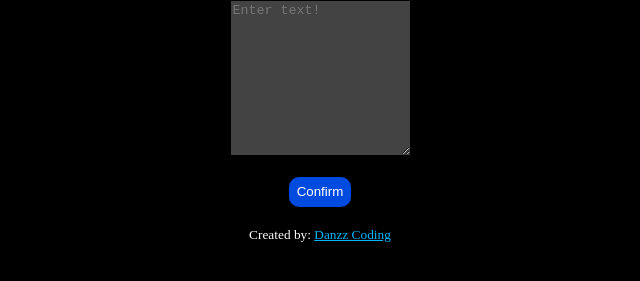
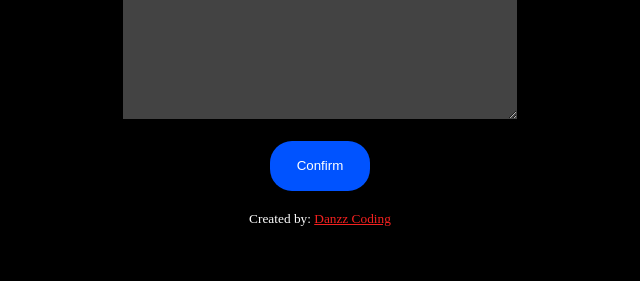
Before and after one commit to danzzcoding/api-nulis, a plain HTML site: page index.html in a window 1280 px wide. Shown: the part 231-512 px from the top of the page, without its empty margins (320-960 px from the left). Drawn offline with Linux system fonts and the light colour scheme.

Commit message:
Add files via upload

```diff
--- a/index.html
+++ b/index.html
@@ -2,18 +2,18 @@
 	<html lang="en">
 	<center>
 		<head>
-			<title>Api Nulis | Danzz Coding</title>
+			<title>Bot Nulis | Danzz Coding</title>
 			<meta name="viewport" content="width=device-width, initial-scale=1.0">
-			<meta property="og:image" content="https://danzzapi.xyz/public/img/favicon/favicon1.png">
-			<meta name="description" content="Api mager nulis by: Danzz Coding | https://danzzapi.xyz">
-			<meta name="keywords" content="Api mager nulis">
-			<link rel="icon" href="https://danzzapi.xyz/public/img/favicon/favicon1.png" type="image/png">
+			<meta property="og:image" content="favicon.jpg">
+			<meta name="description" content="Bot nulis by: Danzz Coding | https://danzzcoding.my.id">
+			<meta name="keywords" content="Bot nulis">
+			<link rel="icon" href="favicon.jpg" type="image/jpg">
 			<link rel="stylesheet" href="style.css">
 		</head>
 		<body><!-- Start -->
 
 			<div><!-- Start text area -->
-				<br><br><br><br><br><br><br><br>
+				<br><br><br><br><br><br>
 				<h1>Convert text into writing in a book</h1>
 				<div class="tile">
 					<div class="tile-body">
@@ -43,7 +43,7 @@
 			</div><!-- End result img -->
 
 			<div><!-- Start footer -->
-				<small>Created by: <a href="https://danzzapi.xyz">Danzz Coding</a></small>
+				<small>Created by: <a href="https://www.danzzcoding.my.id">Danzz Coding</a></small>
 			</div><!-- End footer -->
 
 		</body><!-- End -->
--- a/script.js
+++ b/script.js
@@ -1,4 +1,4 @@
 function create() {
 	var text = encodeURIComponent(document.getElementById("text").value);
-	document.querySelector('#result').innerHTML = `<img style='max-width: 400px;max-height: 400px;' src='https://api.xteam.xyz/magernulis2?text=${text}&APIKEY=af294af2d7b1fcd0' alt="nulis.png"></img>`;
+	document.querySelector('#result').innerHTML = `<img style='max-width: 400px;max-height: 400px;' src='https://danzzapi.xyz/api/maker/nulis?text=danzz&apikey=danzz' alt="nulis.png"></img>`;
 	}
--- a/style.css
+++ b/style.css
@@ -6,21 +6,23 @@ textarea{
 	background-color: #434343;
 	color: #fff;
 	border: none;
+	width: 390px;
+	heigt: 50px;
 }
 .confirm{
-	background-color: #004BDF;
+	background-color: #0053FF;
 	color: white;
 	border: none;
-	border-radius: 10px;
-	width: 62px;
-	height: 30px;
+	border-radius: 22px;
+	width: 100px;
+	height: 50px;
 }
 .confirm:hover{
-	background-color: #4A7CDF;
+	background-color: #2068FF;
 	color: white;
 	border: none;
 }
 a{
-	color: #00B7FF;
+	color: #F4211F;
 	border: none;
 }
```
Also changed, not shown: favicon.jpg (added).
